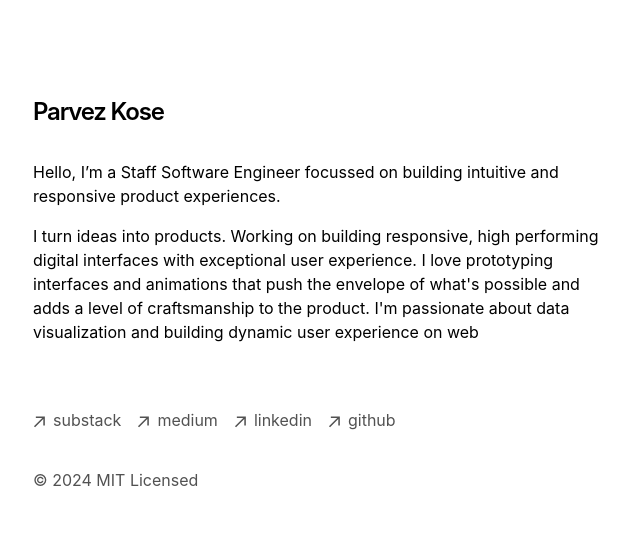
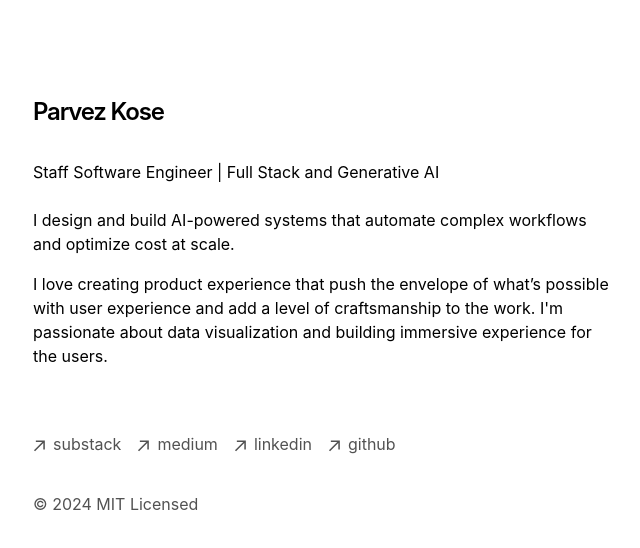
Before and after one commit to parvezk/parvezkose.com, a Next.js app: page / in a window 1280 px wide. Shown: the top 548 px of the page, without its empty margins (319-959 px from the left). Built offline with nearby package versions, Linux system fonts and the light colour scheme.

Commit message:
update bio

```diff
--- a/app/page.tsx
+++ b/app/page.tsx
@@ -6,12 +6,13 @@ export default function Page() {
       <h1 className="mb-8 text-2xl font-semibold tracking-tighter">
         Parvez Kose
       </h1>
+      <h4>{`Staff Software Engineer | Full Stack and Generative AI`}</h4>
+      <br />
       <p className="mb-4">
-        {`Hello, I’m a Staff Software Engineer focussed on building intuitive and responsive product experiences.`}
+        {`I design and build AI-powered systems that automate complex workflows and optimize cost at scale.`}
       </p>
       <p className="mb-4">
-        {`I turn ideas into products. Working on building responsive, high performing digital interfaces with exceptional user experience.
-        I love prototyping interfaces and animations that push the envelope of what's possible and adds a level of craftsmanship to the product. I'm passionate about data visualization and building dynamic user experience on web`}
+        {`I love creating product experience that push the envelope of what’s possible with user experience and add a level of craftsmanship to the work. I'm passionate about data visualization and building immersive experience for the users.`}
       </p>
       <div className="my-8">{/* <BlogPosts /> */}</div>
     </section>
@@ -19,6 +20,11 @@ export default function Page() {
 }
 
 /**
+ *
+ * Hello, I’m a Staff Software Engineer focussed on building intuitive and responsive product experiences.
+ * I turn ideas into products. Working on building responsive, high performing digital interfaces with exceptional user experience.
+        I love prototyping interfaces and animations that push the envelope of what's possible and adds a level of craftsmanship to the product. I'm passionate about data visualization and building dynamic user experience on web
+
  * immersive interaction designs
  * Hello, I’m a Staff Software Engineer focussed on building intuitive and responsive digital experiences.
  * I love turning ideas into tangible products, prototyping user interfaces and web animations that push the envelope of what's possible and adds a level of craftsmanship to the UI. I’m passionate about interaction design, visualization and building immersive product experiences.
--- a/package.json
+++ b/package.json
@@ -20,5 +20,6 @@
     "sugar-high": "^0.6.0",
     "tailwindcss": "4.0.0-alpha.13",
     "typescript": "5.3.3"
-  }
+  },
+  "packageManager": "pnpm@9.15.0+sha512.76e2379760a4328ec4415815bcd6628dee727af3779aaa4c914e3944156c4299921a89f976381ee107d41f12cfa4b66681ca9c718f0668fa0831ed4c6d8ba56c"
 }
```
